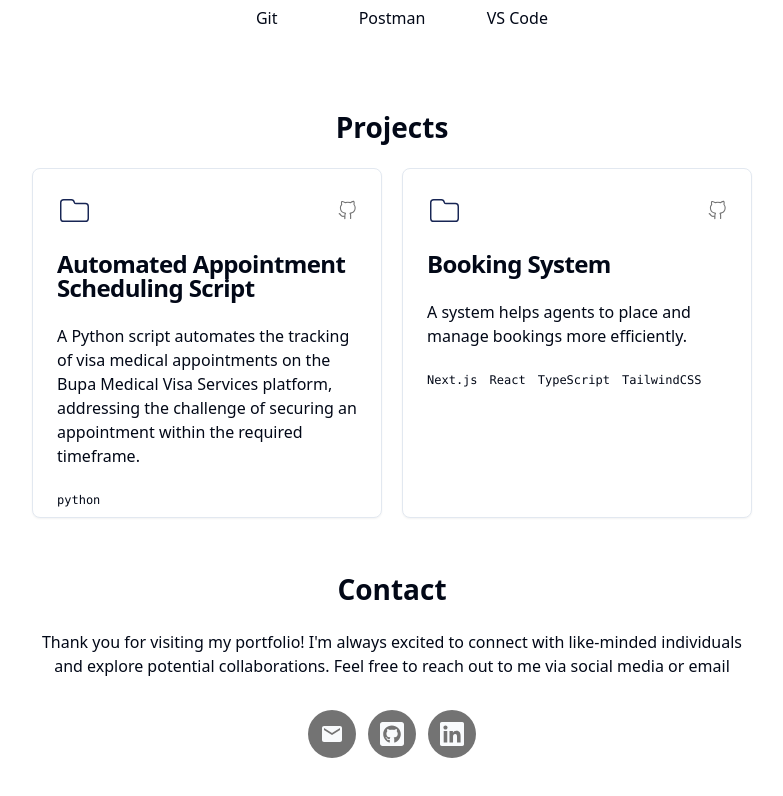
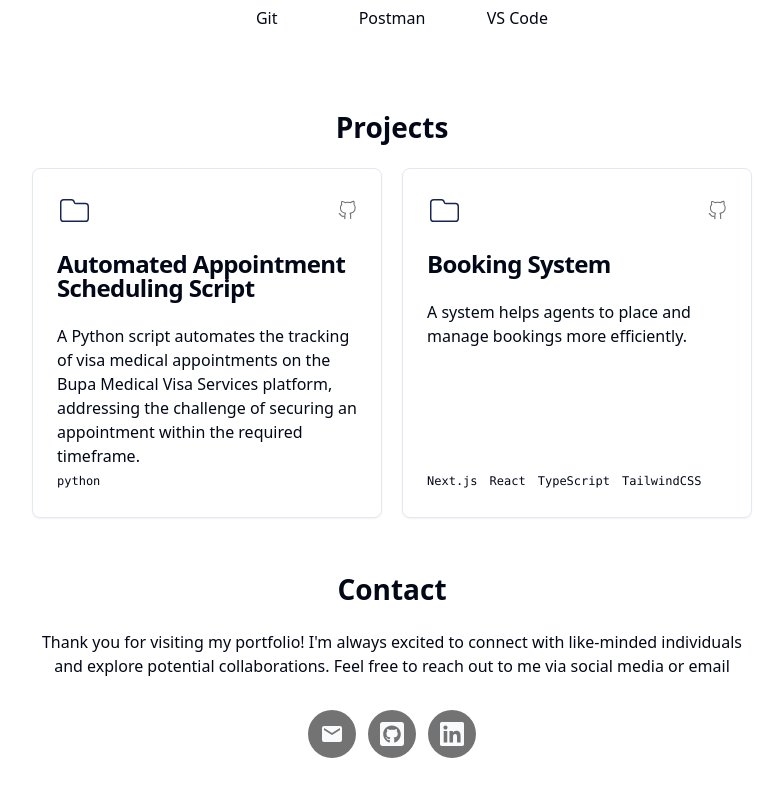
Before and after one commit to PeiChi-Hung/my-portfolio, a React (Vite) app: page / in a window 1280 px wide. Shown: the part 1975-2771 px from the top of the page, without its empty margins (248-1031 px from the left). Built offline with nearby package versions, Linux system fonts and the light colour scheme; a web font is replaced by a local one.

Commit message:
ui: modify location of coding langauge in project card

```diff
--- a/src/sections/Projects.tsx
+++ b/src/sections/Projects.tsx
@@ -24,7 +24,7 @@ export default function Projects() {
             target="_blank"
             className="group shadow-none transition-all duration-200 ease-linear hover:scale-100 hover:drop-shadow-xl"
           >
-            <Card className="w-[350px] h-[350px] text-left ">
+            <Card className="w-[350px] h-[350px] text-left relative">
               <div className="flex flex-row items-center justify-between pt-6 px-6">
                 <CiFolderOn size={35} style={{ color: "#172554" }} />
                 <VscGithubAlt size={20} style={{ color: "737373" }} />
@@ -36,7 +36,7 @@ export default function Projects() {
               <CardContent>
                 <p>{project.project_des}</p>
               </CardContent>
-              <CardFooter className="font-mono text-xs">
+              <CardFooter className="font-mono text-xs absolute bottom-1">
                 <p className="flex space-x-3">
                   {project.languages.map((language) => (
                     <ul>{language}</ul>
```
